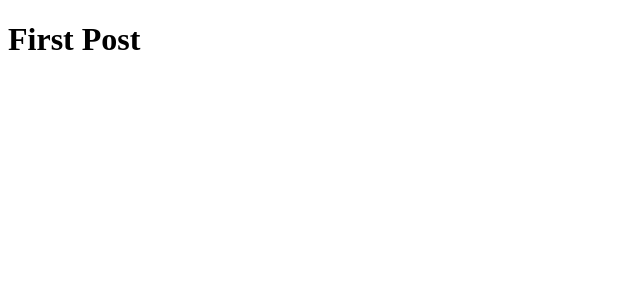
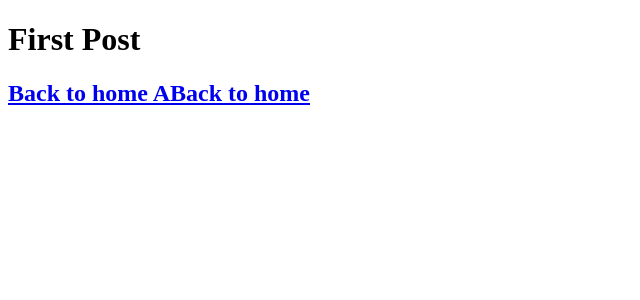
Before and after one commit to nishioka-shinji/nextjs-blog, a Next.js app: page /posts/first-post in a window 1280 px wide. Shown: the top 300 px of the page, without its empty margins (0-640 px from the left). Built offline with nearby package versions, Linux system fonts and the light colour scheme.

Commit message:
ページ間移動

```diff
--- a/pages/index.js
+++ b/pages/index.js
@@ -1,5 +1,6 @@
 import Head from 'next/head';
 import styles from '../styles/Home.module.css';
+import Link from 'next/link';
 
 export default function Home() {
   return (
@@ -11,7 +12,7 @@ export default function Home() {
 
       <main>
         <h1 className={styles.title}>
-          Welcome to <a href="https://nextjs.org">Next.js!</a>
+          Read <Link href="/posts/first-post">this page!</Link>
         </h1>
 
         <p className={styles.description}>
--- a/pages/posts/first-post.js
+++ b/pages/posts/first-post.js
@@ -1,3 +1,13 @@
+import Link from 'next/link';
+
 export default function FirstPost() {
-  return <h1>First Post</h1>;
+  return (
+    <>
+      <h1>First Post</h1>
+      <h2>
+        <a href="/">Back to home A</a>
+        <Link href="/">Back to home</Link>
+      </h2>
+    </>
+  );
 }
```
